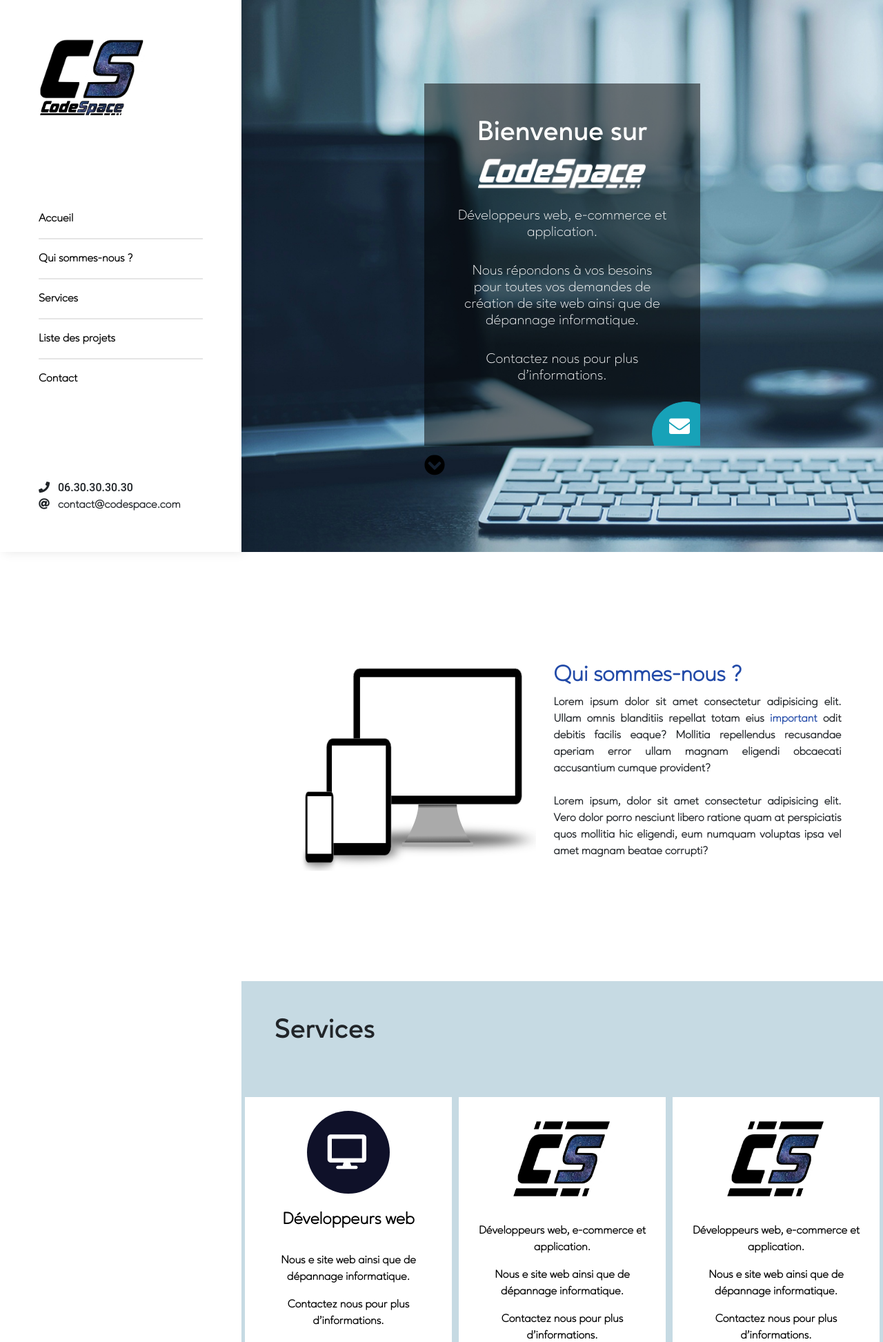
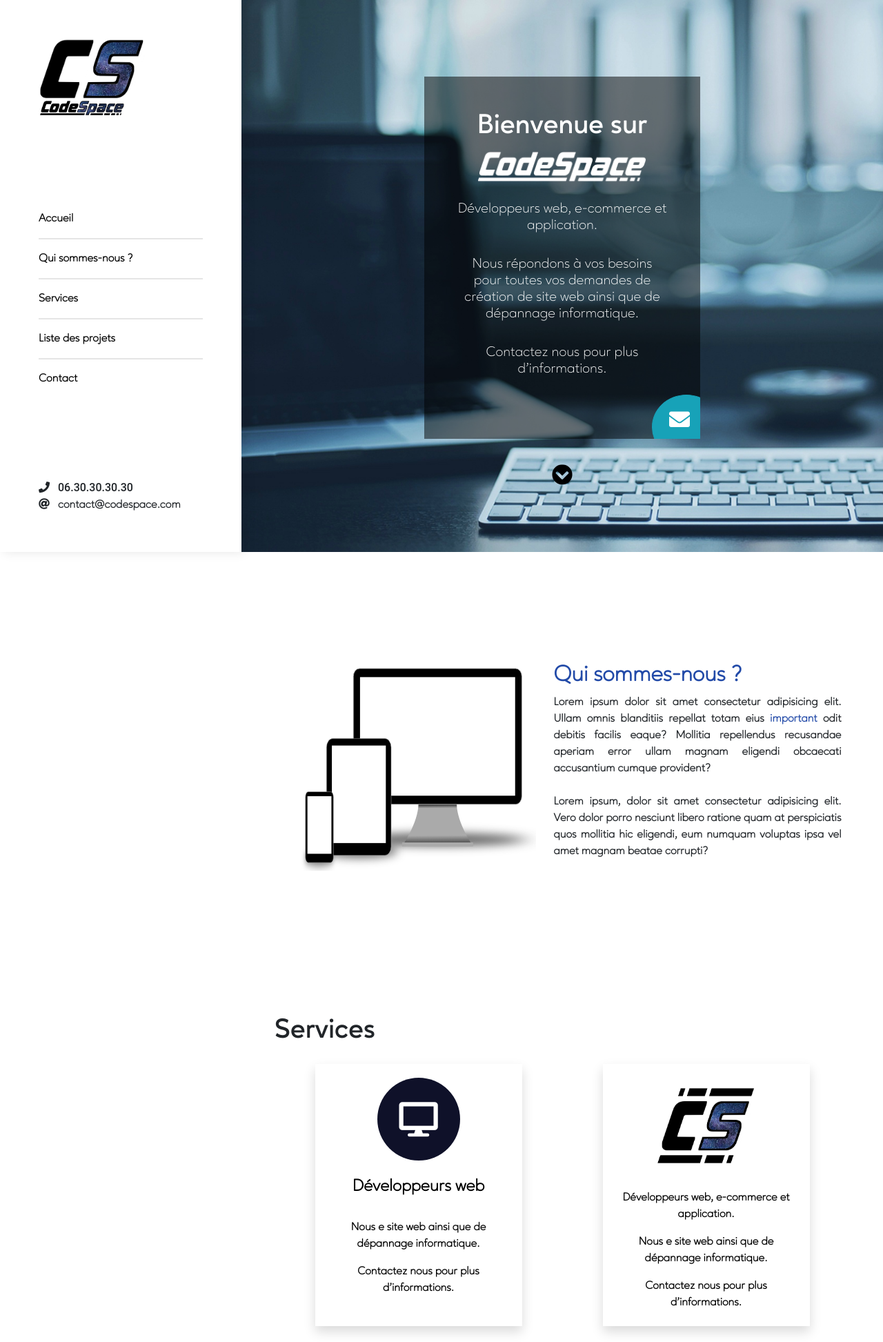
Before and after one commit to bologia/codespacesite, a PHP site: page / in a window 1280 px wide. Shown: the top 1945 px of the page at 69% size. Run offline with PHP 8.4, Linux system fonts and the light colour scheme; some libraries are stand-ins or nearby versions.

Commit message:
Minor updates

```diff
--- a/css/services.css
+++ b/css/services.css
@@ -1,13 +1,13 @@
 .services {
-    background: #c6dae3;
-    height: 1000px;
+    /* background: #c6dae3; */
+    /* height: 1000px; */
 }
 
 .card-services{
     height: 380px;
     width: 300px;
     border: none;
-    color: black;
+    color: #000;
 }
 
 .circle-services {
@@ -16,15 +16,11 @@
     border-radius: 50%;
     background: #0f1129;
     margin: auto;
-    position: relative;
 }
 
 #icons-services {
-    position: absolute;
     font-size: 50px;
-    top: 34px;
-    right: 34px;
-    color: white;
+    color: #fff;
 }
 
 .services-contact {
--- a/includes/contact.php
+++ b/includes/contact.php
@@ -1,5 +1,5 @@
 <div class="contact d-flex justify-content-between p-2" style="background: #efefef;">
-    <form class="bg-white p-5 rounded">
+    <form class="bg-white p-5">
         <div class="form-group">
             <label for="adressemail">Adresse mail</label>
             <input type="email" class="form-control" id="adressemail" placeholder="adresse@mail.com">
@@ -16,7 +16,7 @@
             <button type="submit" class="btn">Envoyer message</button>
         </div>
     </form>
-    <div class="contact-other rounded bg-white">
+    <div class="contact-other bg-white">
         <ul class="list-group">
             <li class="list-group-item d-flex justify-content-between align-items-center border-0">
                 <p class="my-0">
--- a/includes/home.php
+++ b/includes/home.php
@@ -1,5 +1,4 @@
-<div class="s1 d-flex justify-content-center align-items-center">
-    <div>
+<div class="s1 d-flex flex-column justify-content-center align-items-center">
     <div class="card-home card rounded-0">
         <div class="card-body text-center p-5">
             <h1>Bienvenue sur</h1>
@@ -10,6 +9,5 @@
         </div>
         <button type="button" class="btn btn-info btn-home"><i id="momo" class="fas fa-envelope"></i></button>
     </div>
-        <i type="button" class="fas fa-chevron-circle-down"></i>
+    <i type="button" class="fas fa-chevron-circle-down mt-4"></i>
 </div>
-</div>
--- a/includes/services.php
+++ b/includes/services.php
@@ -1,17 +1,17 @@
 <!-- Services content -->
-<div class="services">
-    <h1 style="padding: 3rem">Services</h1>
-    <div class="card-services d-flex flex-wrap justify-content-around align-items-center w-100">
+<div class="services p-5">
+    <h1>Services</h1>
+    <div class="d-flex flex-wrap justify-content-around align-items-center w-100">
 
-        <div class="card-services card rounded-0 my-3">
+        <div class="card-services card shadow rounded-0 my-3">
             <div class="card-body text-center">
-                <div class="circle-services"><i id="icons-services" class="fas fa-desktop"></i></div><br>
+                <div class="circle-services d-flex align-items-center justify-content-center"><i id="icons-services" class="fas fa-desktop"></i></div><br>
                 <h4 class="font-weight-bold">Développeurs web</h4><br>
                 <p>Nous e site web ainsi que de dépannage informatique.</p>
                 <p>Contactez nous pour plus d'informations.</p>
             </div>
         </div>
-        <div class="card-services card rounded-0 my-3">
+        <div class="card-services card shadow rounded-0 my-3">
             <div class="card-body text-center">
                 <img src="./img/codespacelogo.png" alt="Logo CodeSpace" width="60%"><br><br>
                 <p>Développeurs web, e-commerce et application.</p>
@@ -19,7 +19,7 @@
                 <p>Contactez nous pour plus d'informations.</p>
             </div>
         </div>
-        <div class="card-services card rounded-0 my-3">
+        <div class="card-services card shadow rounded-0 my-3">
             <div class="card-body text-center">
                 <img src="./img/codespacelogo.png" alt="Logo CodeSpace" width="60%"><br><br>
                 <p>Développeurs web, e-commerce et application.</p>
@@ -27,7 +27,7 @@
                 <p>Contactez nous pour plus d'informations.</p>
             </div>
         </div>
-        <div class="card-services card rounded-0 my-3">
+        <div class="card-services card shadow rounded-0 my-3">
             <div class="card-body text-center">
                 <img src="./img/codespacelogo.png" alt="Logo CodeSpace" width="60%"><br><br>
                 <p>Développeurs web, e-commerce et application.</p>
@@ -35,7 +35,7 @@
                 <p>Contactez nous pour plus d'informations.</p>
             </div>
         </div>
-        <div class="card-services card rounded-0 my-3">
+        <div class="card-services card shadow rounded-0 my-3">
             <div class="card-body text-center">
                 <img src="./img/codespacelogo.png" alt="Logo CodeSpace" width="60%"><br><br>
                 <p>Développeurs web, e-commerce et application.</p>
@@ -47,7 +47,7 @@
     </div>
 </div>
 <!-- Contact banner -->
-    <div class="services-contact d-flex justify-content-between align-items-center text-center w-100">
-        <span class="h4 m-0 font-weight-bold">Phrase qui claque et qui vends</span>
-        <button class="bg-white border-0 font-weight-bold p-3">NOUS CONTACTER</button>
-    </div>
+<div class="services-contact d-flex justify-content-between align-items-center text-center w-100">
+    <span class="h4 m-0 font-weight-bold">Phrase qui claque et qui vends</span>
+    <button class="bg-white border-0 font-weight-bold p-3">NOUS CONTACTER</button>
+</div>
```
Lines whose indentation alone changed are shown as unchanged.
